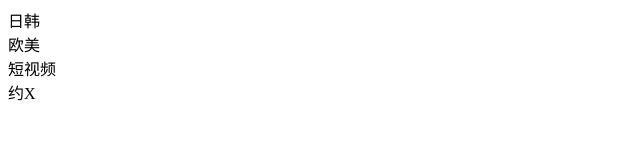
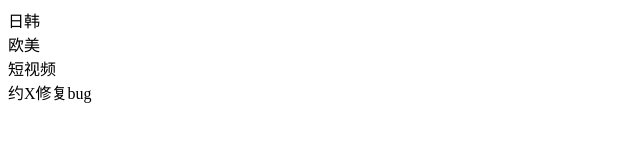
Before and after one commit to 00886/tokyohot, a plain HTML site: page index.html in a window 1280 px wide. Shown: the full height of the page, 0-640 px from the left. Drawn offline with Linux system fonts and the light colour scheme.

Commit message:
约X修复bug

```diff
--- a/index.html
+++ b/index.html
@@ -2,5 +2,5 @@
 	<div>日韩</div>
 	<div>欧美</div>
 	<div>短视频</div>
-	<div>约X</div>
+	<div>约X修复bug</div>
 </html>
```
